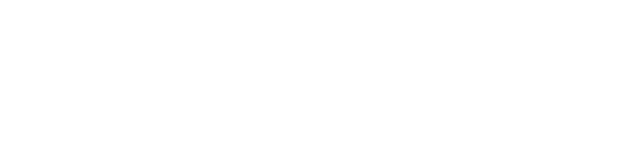
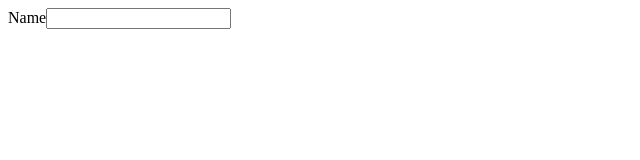
Before and after one commit to SJTU-D25-306/Declaritive-JS-Form, a plain HTML site: page docs/index.html in a window 1280 px wide. Shown: the whole page, without its empty margins (0-640 px from the left). Drawn offline with Linux system fonts and the light colour scheme.

Commit message:
fix homepage bug

```diff
--- a/docs/index.html
+++ b/docs/index.html
@@ -1,3 +1,2 @@
-<?xml version="1.0" encoding="UTF-8"?>
 <!DOCTYPE html>
-<html xmlns="http://www.w3.org/1999/xhtml"><head><meta content="application/xhtml+xml" /><meta charset="UTF-8" /></head><body><script src="./js/main.js" /><script src="./js/declaritive-js-form.js" /></body></html>
+<html xmlns="http://www.w3.org/1999/xhtml"><head><meta charset="UTF-8" /></head><body><script src="./js/declaritive-js-form.js"></script><script src="./js/main.js"></script></body></html>
```
